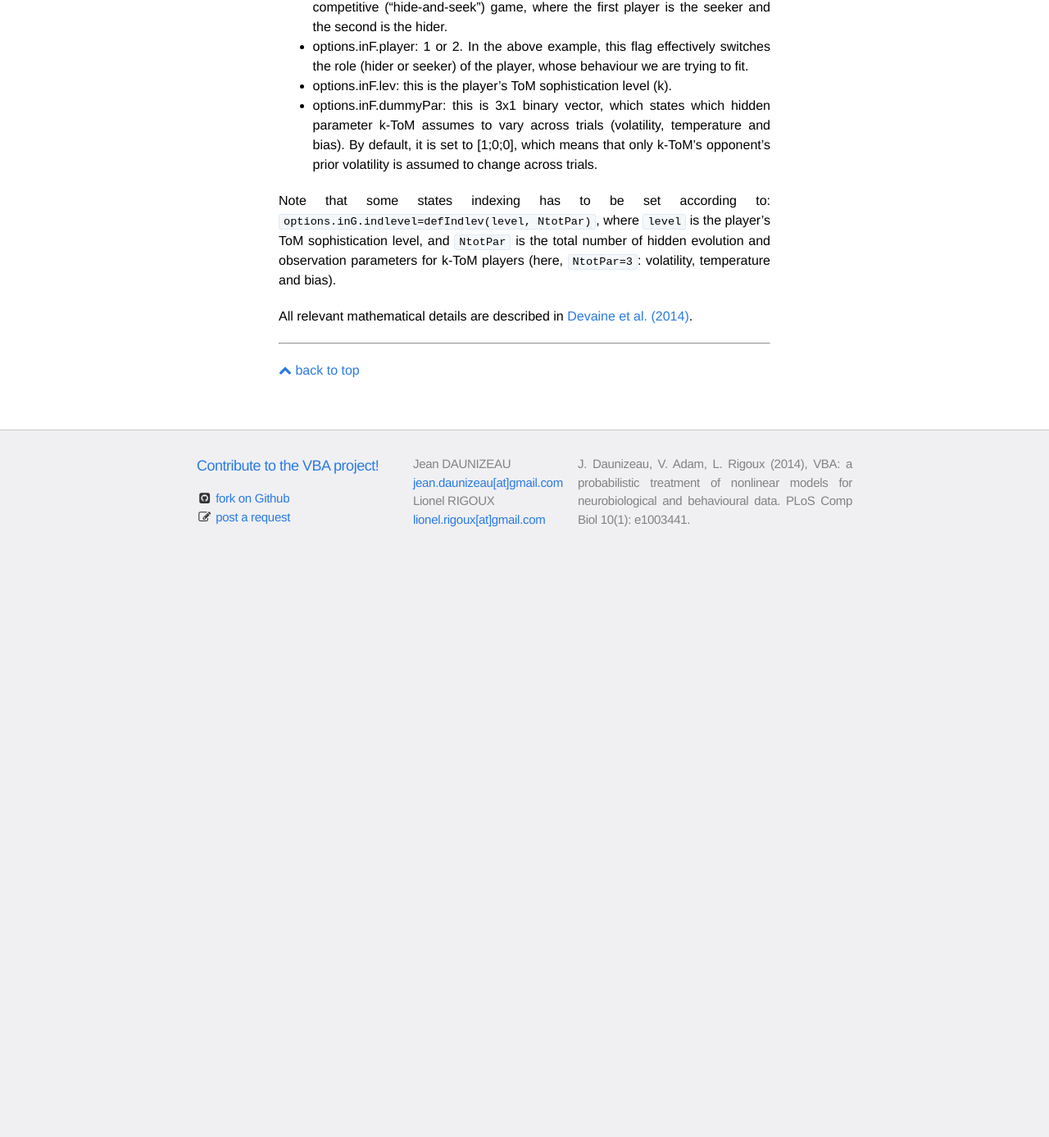
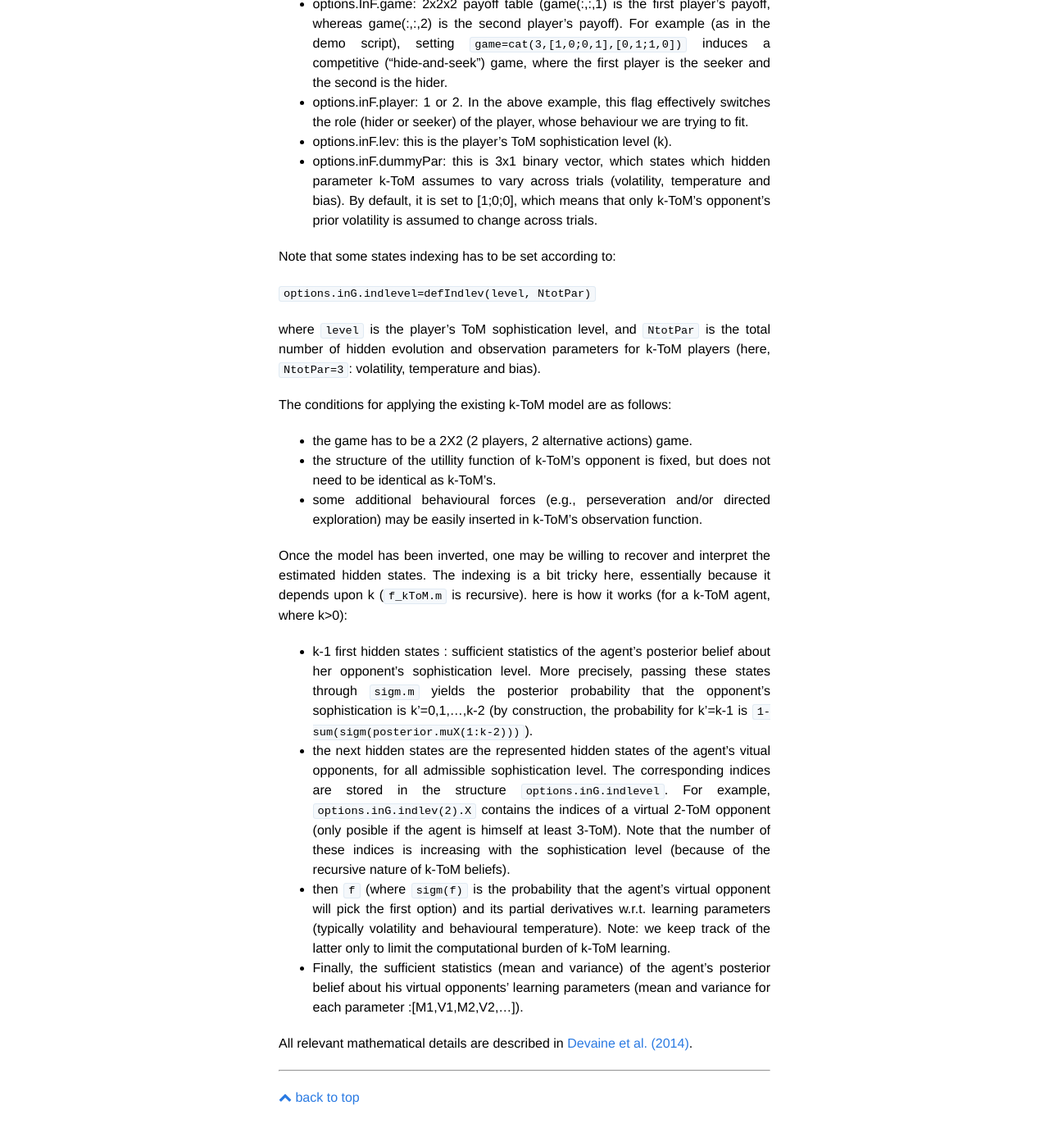
Before and after one commit to MBB-team/VBA-toolbox, a Jekyll site: the page built from _wiki/ktom.md, in a window 1280 px wide and 1400 px high, scrolled down 1612 px. Shown: the top 1387 px of the window at 82% size. Built offline with Jekyll 4.4.1, drawn with Linux system fonts in a browser that asks for light colours; nearby versions of some CDN libraries; before the commit the page ends 2302 px from its top, so only the background shows below that; some of the changed text lies outside the part shown.

Commit message:
Update ktom.md

```diff
--- a/_wiki/ktom.md
+++ b/_wiki/ktom.md
@@ -19,15 +20,32 @@ Second, according to Bayesian decision theory, agents aim at maximising expected
 Here, the recursion depth (k) induces distinct ToM sophistication levels, which differ in how they update their beliefs and the ensuing prediction about their opponent's next move. Note that one can derive the learning rule of any k-ToM agent recursively, from the learning rule of 0-ToM.
 
 
-In VBA, there is a pair of generic evolution and observation functions for k-ToM agents, namely: `f_kToM.m` and `g_kToM.m`. These can be used in conjunction with the appropriate inputs (previous players' choices) to fit the series of observed choices in a 2x2 game, whose utility table is given. The script `demo_recur.m` exemplifies the simulation and inversion of such k-ToM learner.
+In VBA, there is a pair of generic evolution and observation functions for k-ToM agents, namely: `f_kToM.m` and `g_kToM.m`. These can be used in conjunction with the appropriate inputs (previous players' choices) to fit the series of observed choices in a 2x2 game, whose utility table is given. The script `demo_recur.m` exemplifies the simulation and inversion of such k-ToM learner (using a competitive 2X2 game, namely: "hide-and-seek").
 
 Below are optional inputs that can be changed to adapt the model to one's specific experiment:
 
-- options.InF.game: 2x2x2 payoff table (game(:,:,1) is the first player's payoff, whereas game(:,:,2) is the second player's payoff). For exmaple (as in the demo script), setting `game=cat(3,[1,0;0,1],[0,1;1,0])` induces a competitive ("hide-and-seek") game, where the first player is the seeker and the second is the hider.
+- options.InF.game: 2x2x2 payoff table (game(:,:,1) is the first player's payoff, whereas game(:,:,2) is the second player's payoff). For example (as in the demo script), setting `game=cat(3,[1,0;0,1],[0,1;1,0])` induces a competitive ("hide-and-seek") game, where the first player is the seeker and the second is the hider.
 - options.inF.player: 1 or 2. In the above example, this flag effectively switches the role (hider or seeker) of the player, whose behaviour we are trying to fit.
 - options.inF.lev: this is the player's ToM sophistication level (k).
 - options.inF.dummyPar: this is 3x1 binary vector, which states which hidden parameter k-ToM assumes to vary across trials (volatility, temperature and bias). By default, it is set to [1;0;0], which means that only k-ToM's opponent's prior volatility is assumed to change across trials.
 
-Note that some states indexing has to be set according to: `options.inG.indlevel=defIndlev(level, NtotPar)`, where `level` is the player's ToM sophistication level, and `NtotPar` is the total number of hidden evolution and observation parameters for k-ToM players (here, `NtotPar=3`: volatility, temperature and bias).
+Note that some states indexing has to be set according to:
+
+`options.inG.indlevel=defIndlev(level, NtotPar)`
+
+where `level` is the player's ToM sophistication level, and `NtotPar` is the total number of hidden evolution and observation parameters for k-ToM players (here, `NtotPar=3`: volatility, temperature and bias).
+
+The conditions for applying the existing k-ToM model are as follows:
+
+- the game has to be a 2X2 (2 players, 2 alternative actions) game.
+- the structure of the utillity function of k-ToM's opponent is fixed, but does not need to be identical as k-ToM's.
+- some additional behavioural forces (e.g., perseveration and/or directed exploration) may be easily inserted in k-ToM's observation function.
+
+Once the model has been inverted, one may be willing to recover and interpret the estimated hidden states. The indexing is a bit tricky here, essentially because it depends upon k (`f_kToM.m` is recursive). here is how it works (for a k-ToM agent, where k>0):
+
+- k-1 first hidden states : sufficient statistics of the agent's posterior belief about her opponent's sophistication level. More precisely, passing these states through `sigm.m` yields the posterior probability that the opponent's sophistication is k'=0,1,...,k-2 (by construction, the probability for k'=k-1 is `1-sum(sigm(posterior.muX(1:k-2)))`).
+- the next hidden states are the represented hidden states of the agent's vitual opponents, for all admissible sophistication level. The corresponding indices are stored in the structure `options.inG.indlevel`. For example, `options.inG.indlev(2).X` contains the indices of a virtual 2-ToM opponent (only posible if the agent is himself at least 3-ToM). Note that the number of these indices is increasing with the sophistication level (because of the recursive nature of k-ToM beliefs).
+-	then `f` (where `sigm(f)` is the probability that the agent's virtual opponent will pick the first option) and its partial derivatives w.r.t. learning parameters (typically volatility and behavioural temperature). Note: we keep track of the latter only to limit the computational burden of k-ToM learning.
+- Finally, the sufficient statistics (mean and variance) of the agent's posterior belief about his virtual opponents' learning parameters (mean and variance for each parameter :[M1,V1,M2,V2,...]).
 
 All relevant mathematical details are described in [Devaine et al. (2014)](http://journals.plos.org/ploscompbiol/article?id=10.1371/journal.pcbi.1003992).
```
Also changed, not shown: other parts of _wiki/ktom.md (+2 -1 lines).
